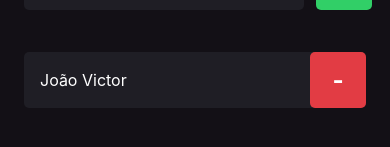
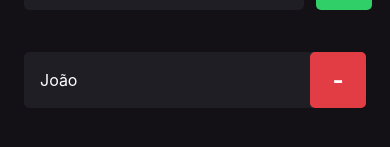
Before and after one commit to joaov1ct0r/react-native-event, a React Native app: screen / in a window 390 px wide. Shown: the part 203-350 px from the top of the page. Built offline with nearby package versions, Linux system fonts and the light colour scheme.

Commit message:
feat: app

```diff
--- a/src/components/Participant/index.tsx
+++ b/src/components/Participant/index.tsx
@@ -1,11 +1,16 @@
 import { View, Text, TouchableOpacity } from "react-native";
 import { styles } from "./styles";
 
-export default function Participant() {
+type Props = {
+    name: string
+    onRemove:  () => void
+}
+
+export default function Participant({name, onRemove}: Props) {
     return (
         <View style={styles.container}>
-            <Text style={styles.name}>João Victor</Text>
-            <TouchableOpacity style={styles.button}>
+            <Text style={styles.name}>{name}</Text>
+            <TouchableOpacity style={styles.button} onPress={() => onRemove()}>
                 <Text style={styles.buttonText}>
                     -
                 </Text>
--- a/src/screens/Home/index.tsx
+++ b/src/screens/Home/index.tsx
@@ -4,6 +4,8 @@ import Participant from "../../components/Participant";
 
 export default function Home() {
   function handleParticipantAdd () {}
+
+  function handleParticipantRemove() {}
   return (
     <View style={styles.container}>
       <Text style={styles.eventName}>
@@ -27,7 +29,7 @@ export default function Home() {
           </Text>
         </TouchableOpacity>
       </View>
-      <Participant />
+      <Participant name="João" onRemove={handleParticipantRemove}/>
     </View>
   );
 }
```
